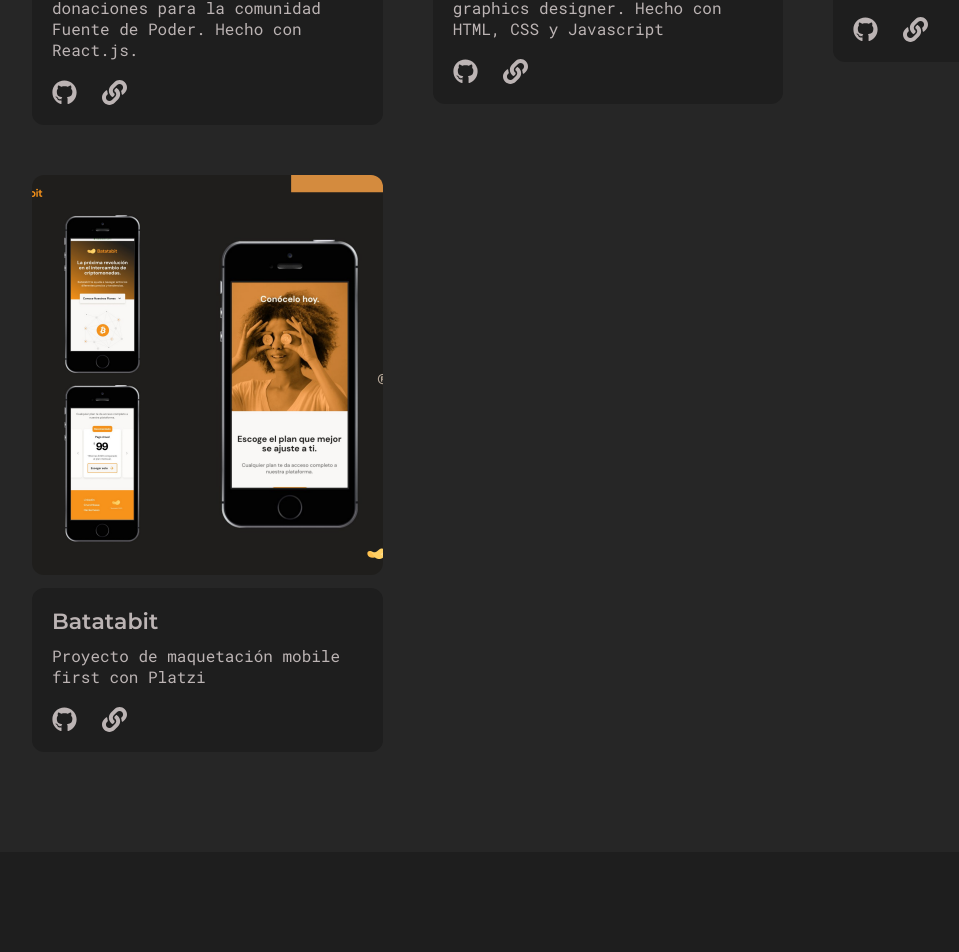
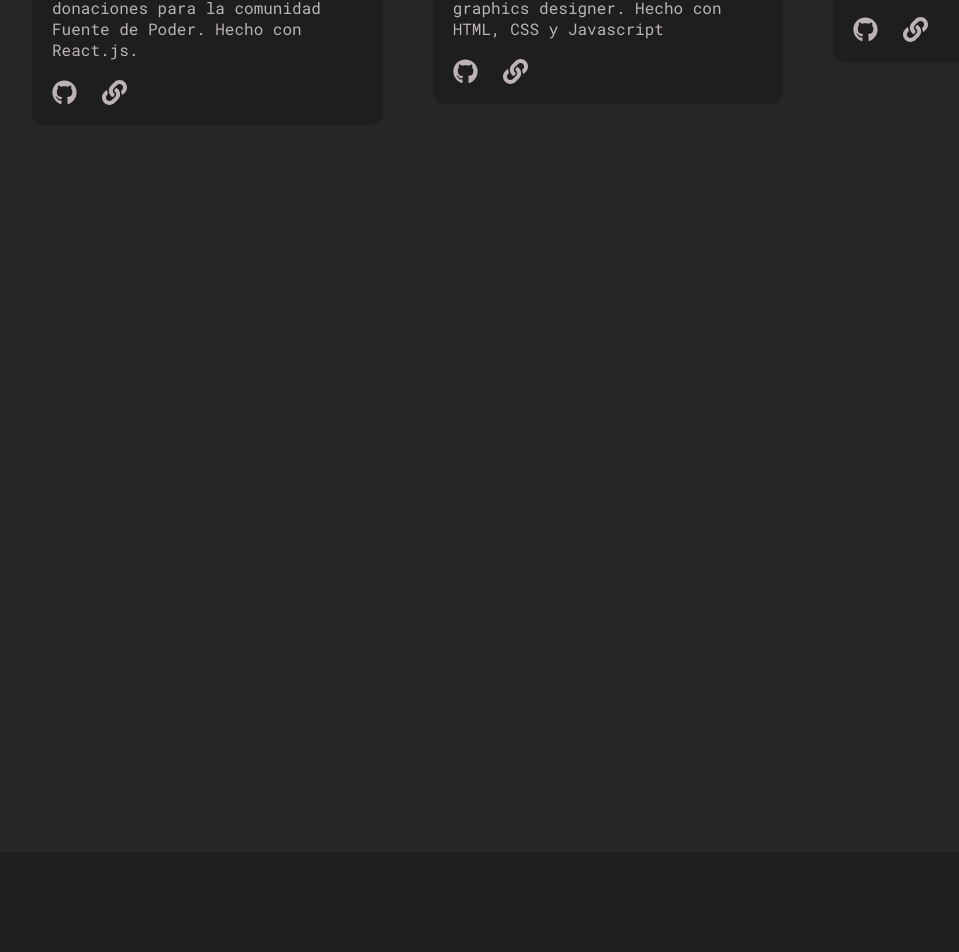
Before and after one commit to pdromoreno7/me-portafolio-web, a React (Create React App) app: page /projects in a window 1280 px wide. Shown: the part 857-1809 px from the top of the page, without its empty margins (32-991 px from the left). Built offline with nearby package versions, Linux system fonts and the light colour scheme; the HTML template or start-up script is replaced by a standard one; a web font is replaced by a local one.

Commit message:
Se aañadio animacion proyecte iten y nav

```diff
--- a/src/components/NavMenu.jsx
+++ b/src/components/NavMenu.jsx
@@ -1,4 +1,6 @@
-import React, { useState } from 'react';
+import React, { useEffect, useState } from 'react';
+import AOS from 'aos';
+import 'aos/dist/aos.css';
 import { NavLink } from 'react-router-dom';
 import styled from 'styled-components';
 import { MdMenu, MdClose } from 'react-icons/md';
@@ -95,9 +97,14 @@ const NavMenuStyles = styled.div`
 export function NavMenu() {
   const [showNav, setShowNav] = useState(false);
 
+  useEffect(() => {
+    AOS.init({ duration: 1500 });
+  }, []);
+
   return (
     <NavMenuStyles>
       <div
+        data-aos="fade"
         className="mobile-menu-icon"
         onClick={() => setShowNav(!showNav)}
         role="button"
--- a/src/components/ProjectItem.jsx
+++ b/src/components/ProjectItem.jsx
@@ -1,5 +1,7 @@
 /* eslint-disable react/jsx-no-target-blank */
-import React from 'react';
+import React, { useEffect } from 'react';
+import AOS from 'aos';
+import 'aos/dist/aos.css';
 import { Link } from 'react-router-dom';
 import styled from 'styled-components';
 import { FaGithub, FaLink } from 'react-icons/fa';
@@ -73,8 +75,11 @@ export default function ProjectItem({
   github = 'https://github.com/pdromoreno7',
   sitio = '',
 }) {
+  useEffect(() => {
+    AOS.init({ duration: 1500 });
+  }, []);
   return (
-    <ProjectItemStyles>
+    <ProjectItemStyles data-aos="fade">
       <Link to="/projects" className="projectItem__img">
         <img src={img} alt="project img" />
       </Link>
```
